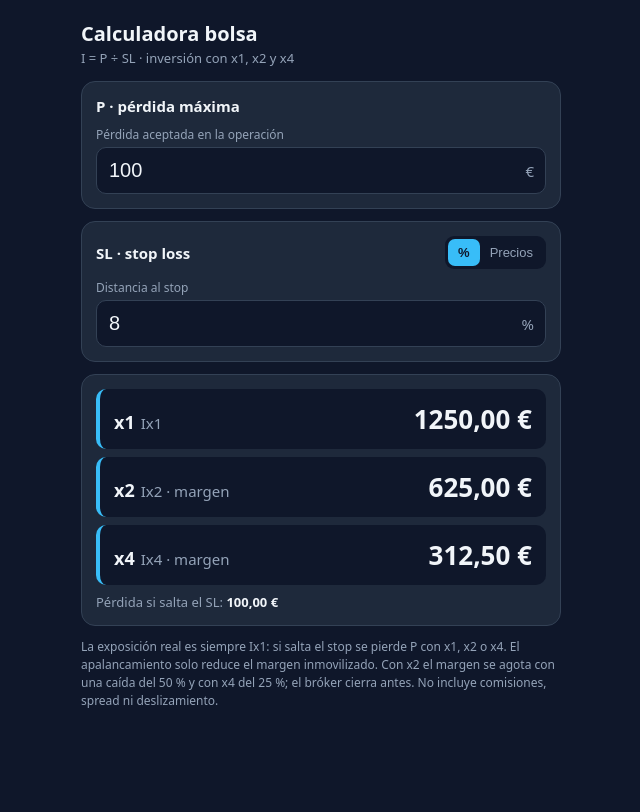
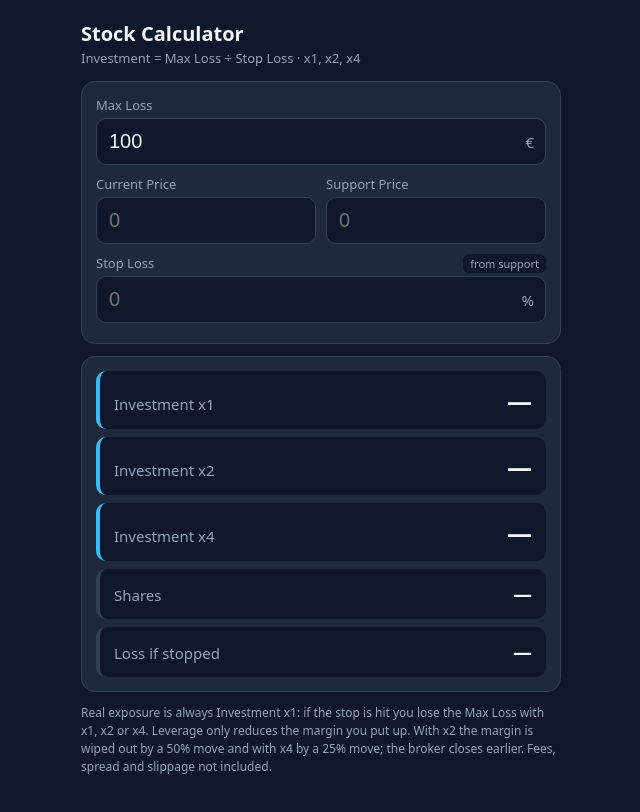
Before and after one commit to RafiTORIJA/calculadora_bolsa, a plain HTML site: page index.html in a window 1280 px wide. Shown: the whole page, without its empty margins (319-959 px from the left). Drawn offline with Linux system fonts and the light colour scheme.

Commit message:
Add files via upload

```diff
--- a/index.html
+++ b/index.html
@@ -1,17 +1,17 @@
 <!DOCTYPE html>
-<html lang="es">
+<html lang="en">
 <head>
 <meta charset="utf-8">
 <meta name="viewport" content="width=device-width, initial-scale=1, viewport-fit=cover">
 <meta name="theme-color" content="#0f172a">
-<title>Calculadora bolsa</title>
+<title>Stock Calculator</title>
 <link rel="manifest" href="manifest.webmanifest">
 <link rel="icon" href="icon-192.png">
 <link rel="apple-touch-icon" href="icon-192.png">
 <style>
   :root{
     --bg:#0f172a; --card:#1e293b; --line:#334155; --txt:#f1f5f9; --mut:#94a3b8;
-    --acc:#38bdf8; --ok:#22c55e; --warn:#f59e0b; --bad:#ef4444;
+    --acc:#38bdf8; --warn:#f59e0b; --bad:#ef4444;
   }
   *{box-sizing:border-box}
   [hidden]{display:none!important}
@@ -22,31 +22,27 @@
   h1{font-size:20px;margin:4px 0 14px;font-weight:650}
   h1 small{display:block;color:var(--mut);font-size:13px;font-weight:400;margin-top:2px}
   .card{background:var(--card);border:1px solid var(--line);border-radius:14px;padding:14px;margin-bottom:12px}
-  .row{display:flex;align-items:center;justify-content:space-between;margin-bottom:10px}
-  .lbl{font-size:15px;font-weight:600}
-  .seg{display:flex;background:var(--bg);border-radius:9px;padding:3px}
-  .seg button{border:0;background:transparent;color:var(--mut);font-size:13px;padding:6px 10px;border-radius:7px}
-  .seg button.on{background:var(--acc);color:#0f172a;font-weight:650}
-  .fields{display:grid;grid-template-columns:1fr 1fr;gap:10px}
-  .fields.one{grid-template-columns:1fr}
-  label{display:block;font-size:12px;color:var(--mut);margin-bottom:4px}
+  .f{margin-bottom:10px} .f:last-child{margin-bottom:0}
+  .grid{display:grid;grid-template-columns:1fr 1fr;gap:10px;margin-bottom:10px}
+  label{display:flex;justify-content:space-between;align-items:center;font-size:13px;color:var(--mut);margin-bottom:4px}
   .in{position:relative}
   input{width:100%;background:var(--bg);border:1px solid var(--line);color:var(--txt);
     font-size:20px;padding:11px 34px 11px 12px;border-radius:10px;outline:none}
   input:focus{border-color:var(--acc)}
+  input.manual{border-color:var(--warn)}
   .unit{position:absolute;right:12px;top:50%;transform:translateY(-50%);color:var(--mut);font-size:15px;pointer-events:none}
-  .calc{margin-top:8px;font-size:13px;color:var(--mut)}
-  .calc b{color:var(--txt)}
+  .tag{font-size:11px;padding:2px 7px;border-radius:6px;background:var(--bg);color:var(--mut)}
+  .tag.manual{background:#f59e0b22;color:#fcd34d}
+  .reset{border:1px solid var(--line);background:transparent;color:var(--acc);font-size:12px;padding:4px 9px;border-radius:7px}
+  .hint{margin-top:6px;font-size:13px;color:var(--mut)} .hint b{color:var(--txt)}
   .res{display:grid;gap:8px}
   .r{display:flex;justify-content:space-between;align-items:baseline;background:var(--bg);border-radius:10px;padding:12px 14px;border-left:4px solid var(--acc)}
   .r .k{font-size:15px;color:var(--mut)}
-  .r .k b{color:var(--txt);font-size:18px;margin-right:6px}
-  .r .v{font-size:26px;font-weight:700;font-variant-numeric:tabular-nums}
-  .r .sub{display:block;text-align:right;font-size:12px;color:var(--mut);font-weight:400}
-  .r.warn{border-left-color:var(--warn)} .r.bad{border-left-color:var(--bad);opacity:.85}
+  .r .v{font-size:25px;font-weight:700;font-variant-numeric:tabular-nums}
+  .r.small .v{font-size:19px} .r.small{border-left-color:var(--line)}
+  .r.warn{border-left-color:var(--warn)} .r.bad{border-left-color:var(--bad)}
   .r.bad .v{color:var(--bad);font-size:18px}
-  .alert{margin-top:10px;padding:10px 12px;border-radius:10px;font-size:13px;line-height:1.4;display:none}
-  .alert.show{display:block}
+  .alert{margin-top:10px;padding:10px 12px;border-radius:10px;font-size:13px;line-height:1.4}
   .alert.warn{background:#f59e0b22;border:1px solid var(--warn);color:#fcd34d}
   .alert.bad{background:#ef444422;border:1px solid var(--bad);color:#fca5a5}
   .foot{font-size:12px;color:var(--mut);line-height:1.5}
@@ -55,145 +51,129 @@
 </head>
 <body>
 <div class="wrap">
-  <h1>Calculadora bolsa<small>I = P ÷ SL · inversión con x1, x2 y x4</small></h1>
+  <h1>Stock Calculator<small>Investment = Max Loss ÷ Stop Loss · x1, x2, x4</small></h1>
 
-  <!-- P -->
   <div class="card">
-    <div class="row"><span class="lbl">P · pérdida máxima</span></div>
-    <div class="fields one">
-      <div><label for="p">Pérdida aceptada en la operación</label>
-        <div class="in"><input id="p" inputmode="decimal" autocomplete="off" value="100"><span class="unit">€</span></div></div>
+    <div class="f"><label for="loss">Max Loss</label>
+      <div class="in"><input id="loss" inputmode="decimal" autocomplete="off" value="100"><span class="unit">€</span></div></div>
+    <div class="grid">
+      <div><label for="cur">Current Price</label>
+        <div class="in"><input id="cur" inputmode="decimal" autocomplete="off" placeholder="0"></div></div>
+      <div><label for="sup">Support Price</label>
+        <div class="in"><input id="sup" inputmode="decimal" autocomplete="off" placeholder="0"></div></div>
+    </div>
+    <div class="f">
+      <label for="sl"><span>Stop Loss</span><span><span class="tag" id="tag">from support</span> <button class="reset" id="reset" hidden>Reset</button></span></label>
+      <div class="in"><input id="sl" inputmode="decimal" autocomplete="off" placeholder="0"><span class="unit">%</span></div>
+      <div class="hint" id="hint"></div>
     </div>
   </div>
 
-  <!-- SL -->
   <div class="card">
-    <div class="row">
-      <span class="lbl">SL · stop loss</span>
-      <div class="seg" id="segS">
-        <button data-m="pct" class="on">%</button>
-        <button data-m="px">Precios</button>
-      </div>
+    <div class="res">
+      <div class="r" id="r1"><span class="k">Investment x1</span><span class="v" id="v1">—</span></div>
+      <div class="r" id="r2"><span class="k">Investment x2</span><span class="v" id="v2">—</span></div>
+      <div class="r" id="r4"><span class="k">Investment x4</span><span class="v" id="v4">—</span></div>
+      <div class="r small"><span class="k">Shares</span><span class="v" id="vs">—</span></div>
+      <div class="r small"><span class="k">Loss if stopped</span><span class="v" id="vl">—</span></div>
     </div>
-    <div class="fields one" id="sPct">
-      <div><label for="sl">Distancia al stop</label>
-        <div class="in"><input id="sl" inputmode="decimal" autocomplete="off" value="8"><span class="unit">%</span></div></div>
-    </div>
-    <div class="fields" id="sPx" hidden>
-      <div><label for="e">Precio de entrada</label>
-        <div class="in"><input id="e" inputmode="decimal" autocomplete="off" placeholder="0"></div></div>
-      <div><label for="s">Precio del stop</label>
-        <div class="in"><input id="s" inputmode="decimal" autocomplete="off" placeholder="0"></div></div>
-    </div>
-    <div class="calc" id="sCalc" hidden></div>
+    <div class="alert" id="al" hidden></div>
   </div>
 
-  <!-- Resultados -->
-  <div class="card">
-    <div class="res">
-      <div class="r" id="r1"><span class="k"><b>x1</b>Ix1</span><span class="v" id="v1">—</span></div>
-      <div class="r" id="r2"><span class="k"><b>x2</b>Ix2 · margen</span><span class="v" id="v2">—</span></div>
-      <div class="r" id="r4"><span class="k"><b>x4</b>Ix4 · margen</span><span class="v" id="v4">—</span></div>
-    </div>
-    <div class="calc" id="extra"></div>
-    <div class="alert" id="al"></div>
-  </div>
-
-  <p class="foot">La exposición real es siempre Ix1: si salta el stop se pierde P con x1, x2 o x4. El apalancamiento solo reduce el margen inmovilizado. Con x2 el margen se agota con una caída del 50 % y con x4 del 25 %; el bróker cierra antes. No incluye comisiones, spread ni deslizamiento.</p>
+  <p class="foot">Real exposure is always Investment x1: if the stop is hit you lose the Max Loss with x1, x2 or x4. Leverage only reduces the margin you put up. With x2 the margin is wiped out by a 50% move and with x4 by a 25% move; the broker closes earlier. Fees, spread and slippage not included.</p>
 </div>
 
 <script>
 (function(){
   var $ = function(id){ return document.getElementById(id); };
   var eur = new Intl.NumberFormat('es-ES',{style:'currency',currency:'EUR',minimumFractionDigits:2,maximumFractionDigits:2});
-  var pctf = new Intl.NumberFormat('es-ES',{maximumFractionDigits:2});
-  var numf = new Intl.NumberFormat('es-ES',{maximumFractionDigits:2});
-  var KEY = 'calc-posicion-v2';
-  var state = {sm:'pct'};
-  var ids = ['p','sl','e','s'];
+  var n2 = new Intl.NumberFormat('es-ES',{minimumFractionDigits:2,maximumFractionDigits:2});
+  var n4 = new Intl.NumberFormat('es-ES',{maximumFractionDigits:4});
+  var KEY = 'stock-calc-v1';
+  var manual = false;
 
   function num(v){
-    v = String(v||'').trim().replace(/\s/g,'').replace(/€|%/g,'');
+    v = String(v||'').trim().replace(/\s/g,'').replace(/€|%|\$/g,'');
     if(!v) return NaN;
     if(v.indexOf(',')>=0){ v = v.replace(/\./g,'').replace(',','.'); }
     return parseFloat(v);
   }
   function load(){
     try{
-      var d = JSON.parse(localStorage.getItem(KEY)||'null');
-      if(!d) return;
-      ids.forEach(function(k){ if(d[k]!=null) $(k).value = d[k]; });
-      if(d.sm) state.sm = d.sm;
+      var d = JSON.parse(localStorage.getItem(KEY)||'null'); if(!d) return;
+      ['loss','cur','sup','sl'].forEach(function(k){ if(d[k]!=null) $(k).value = d[k]; });
+      manual = !!d.manual;
     }catch(e){}
   }
   function save(){
     try{
-      var d = {sm:state.sm};
-      ids.forEach(function(k){ d[k] = $(k).value; });
-      localStorage.setItem(KEY, JSON.stringify(d));
+      localStorage.setItem(KEY, JSON.stringify({loss:$('loss').value,cur:$('cur').value,sup:$('sup').value,sl:$('sl').value,manual:manual}));
     }catch(e){}
   }
-  function setSeg(seg, m){
-    [].forEach.call($(seg).querySelectorAll('button'), function(b){ b.classList.toggle('on', b.dataset.m===m); });
+  function supportSL(){
+    var c = num($('cur').value), s = num($('sup').value);
+    if(c>0 && s>0 && s!==c) return Math.abs(c-s)/c*100;
+    return NaN;
   }
-  function modes(){
-    setSeg('segS', state.sm);
-    $('sPct').hidden = state.sm!=='pct'; $('sPx').hidden = state.sm!=='px'; $('sCalc').hidden = state.sm!=='px';
+  function syncSL(){
+    if(manual) return;
+    var v = supportSL();
+    $('sl').value = isNaN(v) ? '' : n2.format(v);
   }
-  function setRow(id, vid, val, lev, liq){
+  function setRow(id, vid, val, warn, bad){
     var r = $(id); r.classList.remove('warn','bad');
     if(isNaN(val)){ $(vid).textContent='—'; return; }
-    if(liq){ r.classList.add('bad'); $(vid).textContent='Inviable'; return; }
+    if(bad){ r.classList.add('bad'); $(vid).textContent='Not viable'; return; }
     $(vid).textContent = eur.format(val);
-    if(lev) r.classList.add('warn');
+    if(warn) r.classList.add('warn');
   }
   function calc(){
-    var P, SL, entry = NaN, side = '';
-    P = num($('p').value);
-    if(state.sm==='pct'){ SL = num($('sl').value)/100; }
-    else{
-      entry = num($('e').value); var st = num($('s').value);
-      if(entry>0 && st>0 && st!==entry){
-        SL = Math.abs(entry-st)/entry; side = st<entry ? 'largo (compra)' : 'corto (venta)';
-        $('sCalc').innerHTML = 'SL = <b>'+pctf.format(SL*100)+' %</b> · '+side;
-      } else { SL = NaN; $('sCalc').innerHTML = (entry||st) ? '<span class="err">Entrada y stop deben ser distintos y mayores que 0</span>' : ''; }
+    var P = num($('loss').value), c = num($('cur').value), s = num($('sup').value);
+    var slp = num($('sl').value), SL = slp/100;
+
+    $('sl').classList.toggle('manual', manual);
+    $('tag').textContent = manual ? 'edited' : 'from support';
+    $('tag').className = 'tag' + (manual ? ' manual' : '');
+    $('reset').hidden = !manual;
+
+    // hint: side and stop price
+    var hint = '';
+    var short = (c>0 && s>0 && s>c);
+    if(c>0 && s>0 && s===c) hint = '<span class="err">Current Price and Support Price must differ</span>';
+    else if(c>0 && SL>0){
+      var stopPx = short ? c*(1+SL) : c*(1-SL);
+      hint = (short ? 'Short' : 'Long') + ' · Stop price: <b>' + n4.format(stopPx) + '</b>';
     }
+    $('hint').innerHTML = hint;
+
     var ok = P>0 && SL>0 && isFinite(P) && isFinite(SL);
     var I = ok ? P/SL : NaN;
-    var slp = SL*100;
     setRow('r1','v1', I, false, false);
-    setRow('r2','v2', ok? I/2 : NaN, ok && slp>=40, ok && slp>=50);
-    setRow('r4','v4', ok? I/4 : NaN, ok && slp>=20, ok && slp>=25);
+    setRow('r2','v2', ok ? I/2 : NaN, ok && slp>=40, ok && slp>=50);
+    setRow('r4','v4', ok ? I/4 : NaN, ok && slp>=20, ok && slp>=25);
+    $('vs').textContent = (ok && c>0) ? n2.format(I/c) : '—';
+    $('vl').textContent = ok ? eur.format(P) : '—';
 
-    var ex = '';
-    if(ok){
-      ex = 'Pérdida si salta el SL: <b>'+eur.format(P)+'</b>';
-      if(state.sm==='px' && entry>0) ex += ' · Unidades: <b>'+numf.format(I/entry)+'</b>';
-    }
-    $('extra').innerHTML = ex;
-
-    var al = $('al'); al.className = 'alert'; al.textContent='';
+    var al = $('al'); al.hidden = true; al.className = 'alert';
     if(ok && slp>=25){
-      al.className = 'alert show bad';
+      al.hidden = false; al.className = 'alert bad';
       al.textContent = slp>=50
-        ? 'Con un SL del '+pctf.format(slp)+' % ni x2 ni x4 son viables: el margen se agota antes de llegar al stop.'
-        : 'Con un SL del '+pctf.format(slp)+' % el x4 es inviable: con x4 el margen se agota con una caída del 25 % y el bróker cerraría antes del stop.';
+        ? 'Stop Loss of '+n2.format(slp)+'%: neither x2 nor x4 is viable. The margin is wiped out before the stop is reached.'
+        : 'Stop Loss of '+n2.format(slp)+'%: x4 is not viable. With x4 the margin is wiped out by a 25% move, so the broker would close before the stop.';
     } else if(ok && slp>=20){
-      al.className = 'alert show warn';
-      al.textContent = 'SL del '+pctf.format(slp)+' %: con x4 el stop está muy cerca del 25 % en el que se agota el margen. El bróker podría cerrar la posición antes.';
+      al.hidden = false; al.className = 'alert warn';
+      al.textContent = 'Stop Loss of '+n2.format(slp)+'%: with x4 the stop is close to the 25% move that wipes out the margin. The broker could close the position earlier.';
     }
     save();
   }
-  function bindSeg(seg, key){
-    $(seg).addEventListener('click', function(e){
-      var b = e.target.closest('button'); if(!b) return;
-      state[key] = b.dataset.m; modes(); calc();
-    });
-  }
-  load(); modes();
-  ids.forEach(function(k){ $(k).addEventListener('input', calc); $(k).addEventListener('focus', function(){ this.select(); }); });
-  bindSeg('segS','sm');
-  calc();
+
+  load(); syncSL(); calc();
+  ['loss','cur','sup','sl'].forEach(function(k){ $(k).addEventListener('focus', function(){ this.select(); }); });
+  $('loss').addEventListener('input', calc);
+  $('cur').addEventListener('input', function(){ syncSL(); calc(); });
+  $('sup').addEventListener('input', function(){ syncSL(); calc(); });
+  $('sl').addEventListener('input', function(){ manual = true; calc(); });
+  $('reset').addEventListener('click', function(){ manual = false; syncSL(); calc(); });
 
   if('serviceWorker' in navigator){
     window.addEventListener('load', function(){ navigator.serviceWorker.register('sw.js').catch(function(){}); });
--- a/sw.js
+++ b/sw.js
@@ -1,5 +1,5 @@
-// Cambia la versión cada vez que subas cambios, para que los móviles se actualicen.
-const CACHE = 'calculadora-bolsa-v1';
+// Change the version on every update so phones refresh.
+const CACHE = 'calculadora-bolsa-v2';
 const FILES = ['./', './index.html', './manifest.webmanifest', './icon-192.png', './icon-512.png'];
 
 self.addEventListener('install', e => {
@@ -14,7 +14,7 @@ self.addEventListener('activate', e => {
   );
 });
 
-// Red primero (para recibir cambios); si no hay conexión, la copia guardada.
+// Network first; cached copy when offline.
 self.addEventListener('fetch', e => {
   if (e.request.method !== 'GET') return;
   e.respondWith(
```
Also changed, not shown: manifest.webmanifest.
